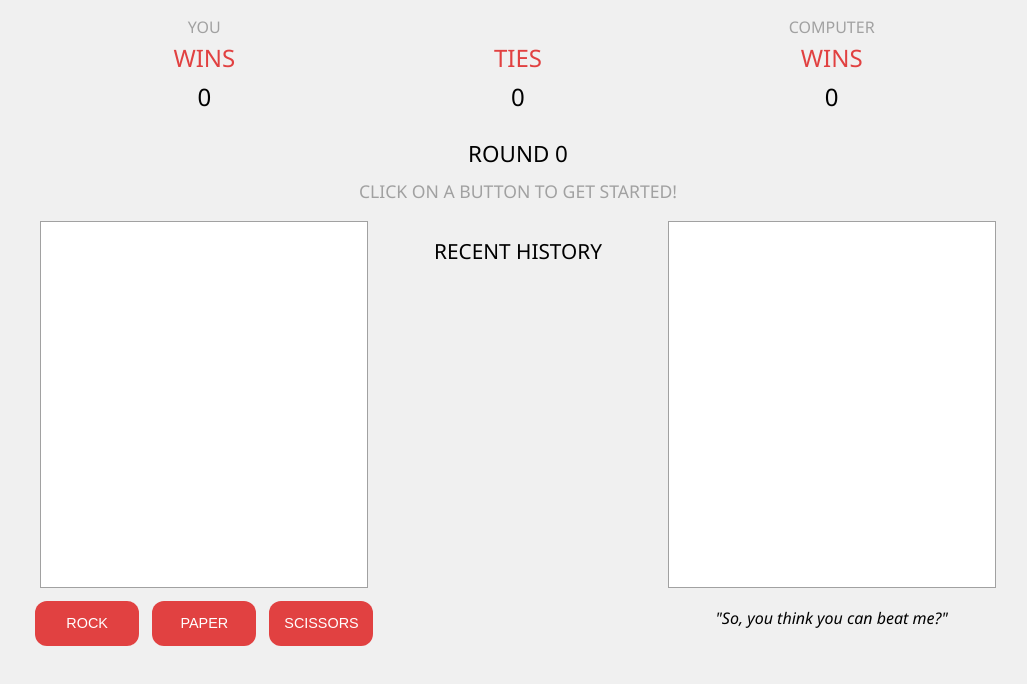
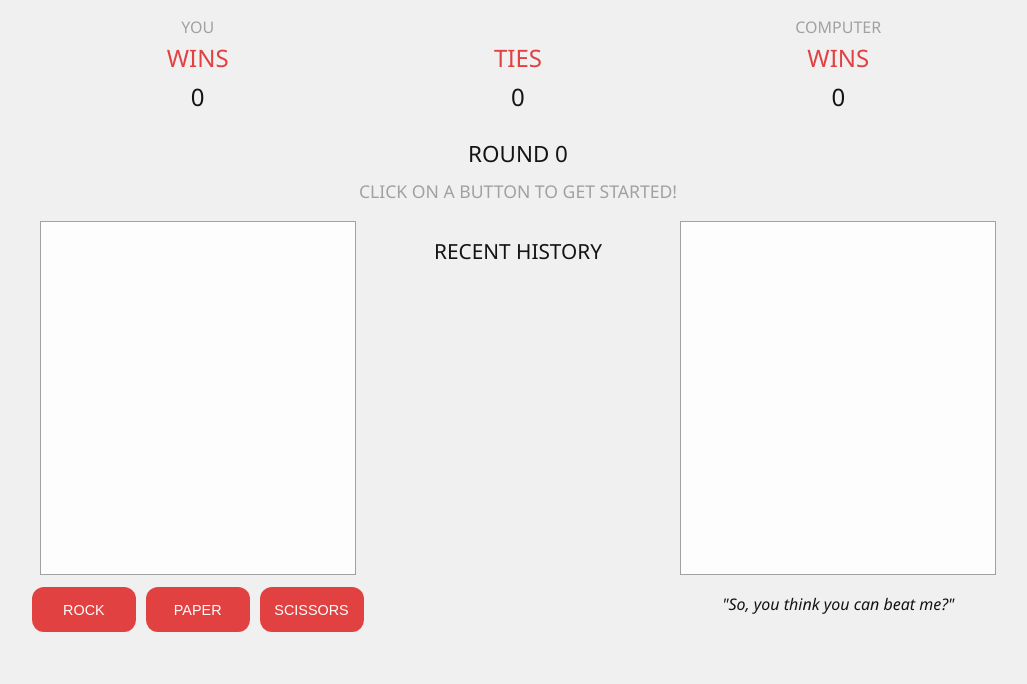
Before and after one commit to Anythinnk/rock-paper-scissors, a plain HTML site: page index.html in a window 1280 px wide. Shown: the part 136-820 px from the top of the page, without its empty margins (122-1149 px from the left). Drawn offline with Linux system fonts and the light colour scheme.

Commit message:
Changed all colors to use custom variables instead for easier changing, and corrected small typo.

```diff
--- a/script.js
+++ b/script.js
@@ -116,7 +116,7 @@ function updateDisplay(playerChoice, computerChoice, result, taunt) {
             break;
         case 0:
             increase(tiedRounds);
-            resultAnnouncer.textContent = `It's a tie! ${playerChoice}! does nothing against ${computerChoice}!`;
+            resultAnnouncer.textContent = `It's a tie! ${playerChoice} does nothing against ${computerChoice}!`;
             resultAnnouncer.style.color = 'var(--custom-grey)';
             playerRoundIcon = `${playerChoice}.png`;
             computerRoundIcon = `${computerChoice}.png`;
--- a/style.css
+++ b/style.css
@@ -10,12 +10,15 @@
     --custom-dark-grey: rgb(122, 122, 122);
     --custom-grey: rgb(161, 161, 161);
     --custom-off-white: rgb(240, 240, 240);
+    --custom-black: rgb(20, 20, 20);
+    --custom-white: rgb(253, 253, 253);
 }
 
 body {
     background-color: var(--custom-off-white);
     font-family: "Segoe UI", sans-serif;
     font-size: 100%;
+    color: var(--custom-black);
 }
 
 main {
@@ -113,7 +116,7 @@ main {
     border: 1px solid var(--custom-grey);
     margin: 0 5%;
     padding-bottom: 100%;
-    background-color: white;
+    background-color: var(--custom-white);
 }
 
 #player-choice {
@@ -139,7 +142,7 @@ main {
     width: 6.5rem;
     border: none;
     border-radius: 0.75rem;
-    color: white;
+    color: var(--custom-white);
     text-transform: uppercase;
     font-size: 0.9rem;
     text-align: center;
@@ -230,7 +233,12 @@ main {
 
  @media only screen and (min-width: 992px) {
     main {
+        grid-template-columns: 1fr .75fr 1fr;
         max-width: 992px;
+    }
+
+    .score-area {
+        grid-template-columns: 1fr .75fr 1fr;
     }
 
     .player-buttons {
```
